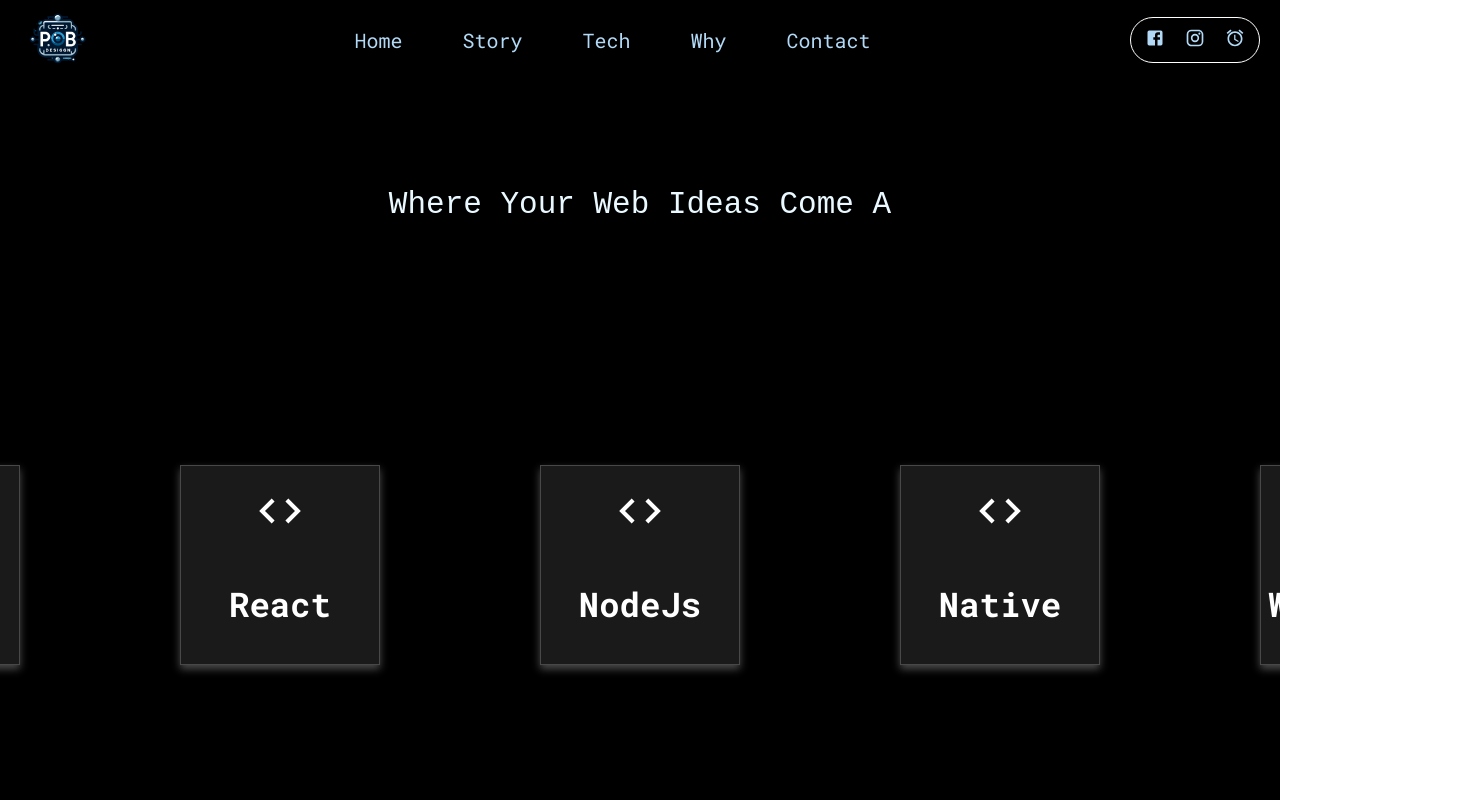
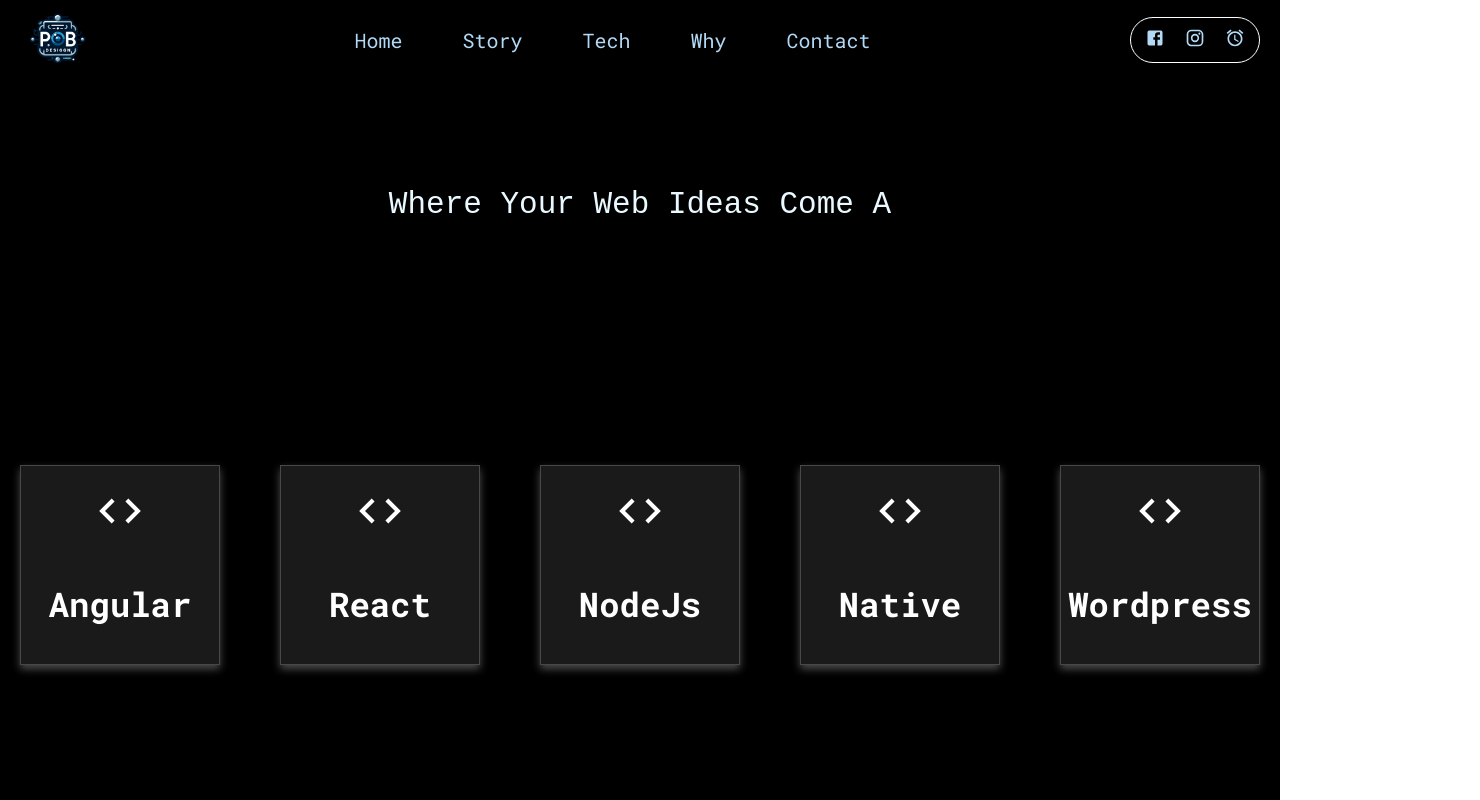
Before and after one commit to iulianpob/pobdesign, a React (Vite) app: page / in a window 1280 px wide. Shown: the whole page, 1480 px wide, since content can reach past the window. Built offline with nearby package versions, Linux system fonts and the light colour scheme.

Commit message:
fix mq and flex

```diff
--- a/src/components/home-page/reason/Reason.tsx
+++ b/src/components/home-page/reason/Reason.tsx
@@ -7,7 +7,7 @@ export const Reason = () => {
   return (
     <div className='reason-container'>
       {tech.map((item) => (
-        <div className='small-card'>
+        <div className='small-card' key={item}>
           <CodeIcon sx={{ fontSize: '50px', color: '#fff' }} />
           <h4>{item}</h4>
         </div>
--- a/src/components/home-page/reason/reason.css
+++ b/src/components/home-page/reason/reason.css
@@ -20,7 +20,9 @@ h4 {
 
 .reason-container {
   display: flex;
-  gap: 10rem;
+  width: 100%;
+  justify-content: space-between;
+  align-items: center;
   padding: 20px;
 }
 
```
